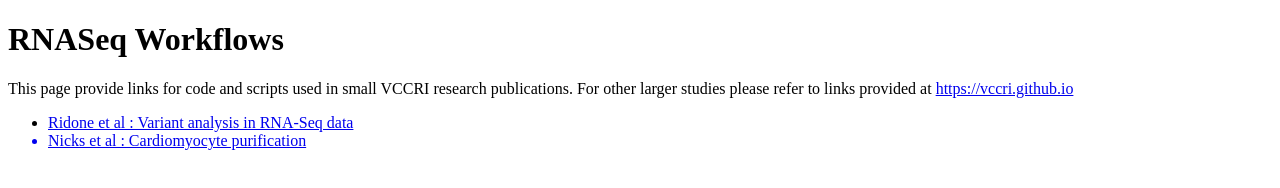
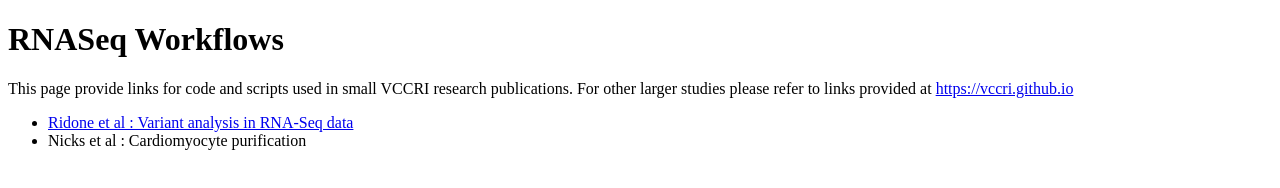
Before and after one commit to VCCRI/RNASeqWorkflows, a plain HTML site: page index.html in a window 1280 px wide. Drawn offline with Linux system fonts and the light colour scheme.

Commit message:
added </a> tag

```diff
--- a/index.html
+++ b/index.html
@@ -19,7 +19,7 @@
 </p>
 
 
-<ul><li><a href="https://vccri.github.io/RNASeqWorkflows/Ridone_et_al/index.html">Ridone et al : Variant analysis in RNA-Seq data </li>
+<ul><li><a href="https://vccri.github.io/RNASeqWorkflows/Ridone_et_al/index.html">Ridone et al : Variant analysis in RNA-Seq data </a></li>
 
 <li>Nicks et al : Cardiomyocyte purification</li>
 
```
